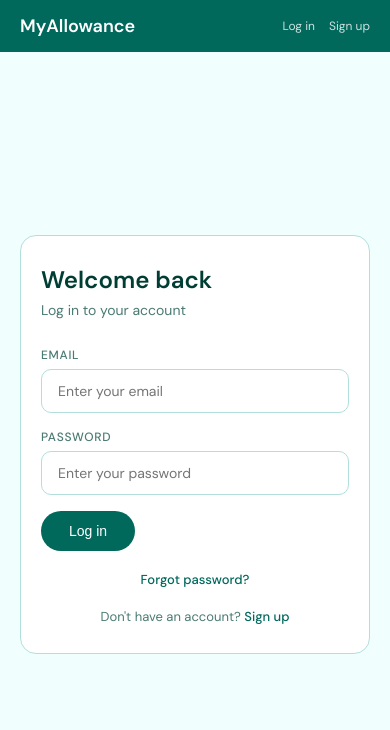
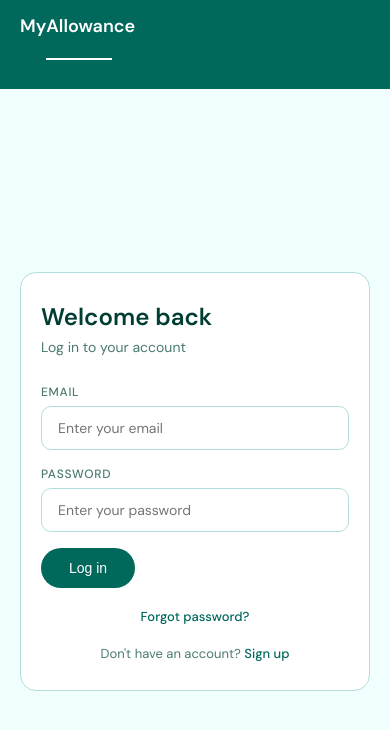
Before and after one commit to joystackinfo/my-allowance, a React (Create React App) app in the folder frontend/: page /login in a window 390 px wide. Shown: the top 730 px of the page. Built offline with nearby package versions, Linux system fonts and the light colour scheme.

Commit message:
Completed

```diff
--- a/frontend/src/App.css
+++ b/frontend/src/App.css
@@ -68,6 +68,38 @@ body {
 }
 
 .nav-links button:hover { background: rgba(255,255,255,0.25); }
+
+.nav-toggle {
+    display: none;
+    background: none;
+    border: none;
+    cursor: pointer;
+    padding: 10px;
+    margin-left: 16px;
+}
+
+.nav-toggle span {
+    display: block;
+    width: 22px;
+    height: 2px;
+    margin-bottom: 5px;
+    background: #fff;
+    transition: transform 0.3s ease, opacity 0.3s ease;
+}
+
+.nav-toggle span:last-child { margin-bottom: 0; }
+
+.nav-toggle.open span:nth-child(1) {
+    transform: translateY(7px) rotate(45deg);
+}
+
+.nav-toggle.open span:nth-child(2) {
+    opacity: 0;
+}
+
+.nav-toggle.open span:nth-child(3) {
+    transform: translateY(-7px) rotate(-45deg);
+}
 
 /* BUTTONS */
 .btn-primary {
@@ -808,9 +840,13 @@ body {
 }
 
 @media (max-width: 768px) {
-    .navbar { padding: 14px 20px; }
-    .nav-links { gap: 14px; }
-    .nav-links a { font-size: 12px; }
+    .navbar { padding: 14px 20px; flex-wrap: wrap; row-gap: 10px; }
+    .nav-brand { flex: 1 1 100%; }
+    .nav-toggle { display: inline-flex; }
+    .nav-links { display: none; gap: 10px; flex-direction: column; width: 100%; }
+    .nav-links.open { display: flex; }
+    .nav-links a, .nav-links button { font-size: 14px; padding: 12px 16px; width: 100%; text-align: left; border-radius: 12px; }
+    .nav-links button { justify-content: flex-start; }
     .landing-nav { padding: 14px 20px; }
     .landing-hero { padding: 80px 24px 40px; flex-direction: column; }
     .landing-left h1 { font-size: 30px; }
@@ -835,6 +871,7 @@ body {
     .balance-card h2 { font-size: 28px; }
     .tx-card { padding: 14px 0; }
     .tx-right { width: 100%; flex-wrap: wrap; }
+    .nav-links a, .nav-links button { font-size: 13px; padding: 12px 14px; }
 }
 
 /* TRANSACTION CARD */
--- a/frontend/src/components/Navbar.jsx
+++ b/frontend/src/components/Navbar.jsx
@@ -1,39 +1,52 @@
+import { useState } from 'react';
 import { Link, useNavigate } from 'react-router-dom';
 import { useAuth } from '../hooks/useAuth';
 
 const Navbar = () => {
     const { user, dispatch } = useAuth();
     const navigate = useNavigate();
+    const [menuOpen, setMenuOpen] = useState(false);
 
     const handleLogout = () => {
-        // remove token from localStorage
         localStorage.removeItem('token');
-        // update AuthContext
         dispatch({ type: 'LOGOUT' });
-        // redirect to landing page
         navigate('/');
+        setMenuOpen(false);
     };
+
+    const closeMenu = () => setMenuOpen(false);
 
     return (
         <nav className="navbar">
-            <Link to={user ? '/dashboard' : '/'} className="nav-brand">
+            <Link to={user ? '/dashboard' : '/'} className="nav-brand" onClick={closeMenu}>
                 MyAllowance
             </Link>
 
-            <div className="nav-links">
+            <button
+                className={`nav-toggle${menuOpen ? ' open' : ''}`}
+                onClick={() => setMenuOpen((open) => !open)}
+                aria-expanded={menuOpen}
+                aria-label="Toggle navigation"
+            >
+                <span />
+                <span />
+                <span />
+            </button>
+
+            <div className={`nav-links${menuOpen ? ' open' : ''}`}>
                 {user ? (
                     <>
-                        <Link to="/dashboard">Home</Link>
-                        <Link to="/transactions">Transactions</Link>
-                        <Link to="/reports">Reports</Link>
-                        <Link to="/savings">Savings</Link>
-                        <Link to="/profile">Profile</Link>
+                        <Link to="/dashboard" onClick={closeMenu}>Home</Link>
+                        <Link to="/transactions" onClick={closeMenu}>Transactions</Link>
+                        <Link to="/reports" onClick={closeMenu}>Reports</Link>
+                        <Link to="/savings" onClick={closeMenu}>Savings</Link>
+                        <Link to="/profile" onClick={closeMenu}>Profile</Link>
                         <button onClick={handleLogout}>Logout</button>
                     </>
                 ) : (
                     <>
-                        <Link to="/login">Log in</Link>
-                        <Link to="/signup">Sign up</Link>
+                        <Link to="/login" onClick={closeMenu}>Log in</Link>
+                        <Link to="/signup" onClick={closeMenu}>Sign up</Link>
                     </>
                 )}
             </div>
```
Also changed, not shown: 1 other file (tests, documents, lock files or other folders).
